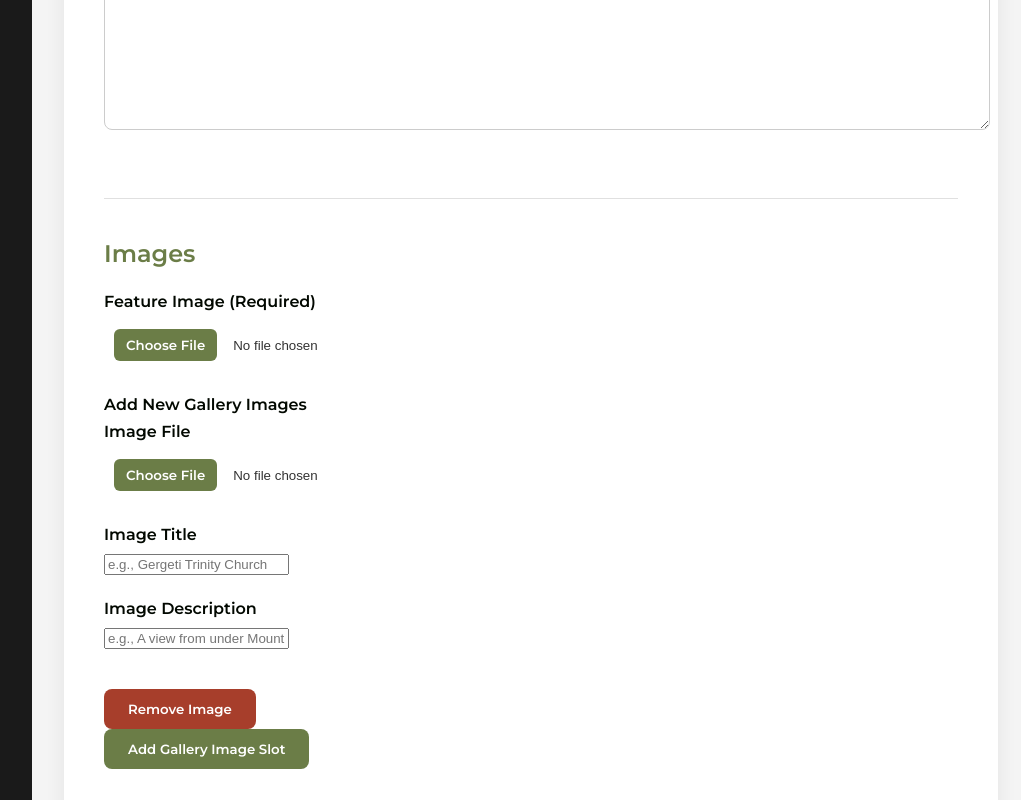
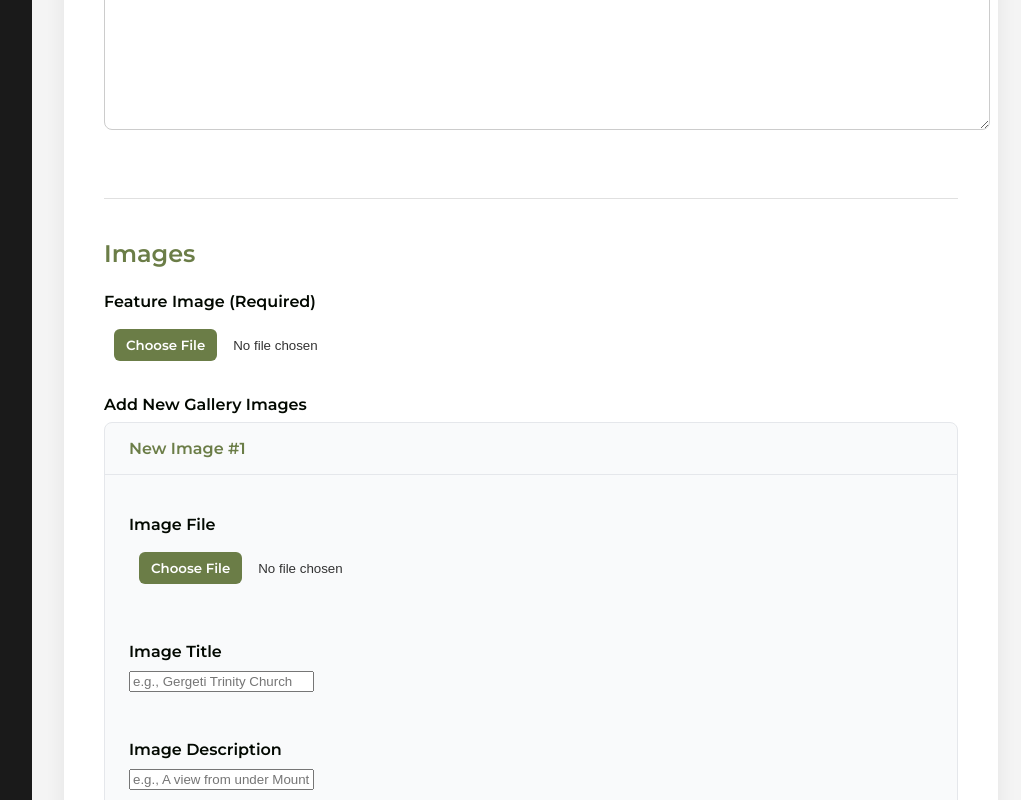
Before and after one commit to nikatopu/GeoWonder, a Next.js app: page /admin/tours/new in a window 1280 px wide. Both pictures are taken after a click on the button "Add Gallery Image Slot". Shown: the part 608-1408 px from the top of the page, without its empty margins (250-1271 px from the left). Built offline with nearby package versions, Linux system fonts and the light colour scheme; a web font is replaced by a local one.

Commit message:
Fix/ vercel issues

```diff
--- a/app/Home.module.scss
+++ b/app/Home.module.scss
@@ -194,7 +194,7 @@
   margin-top: 1em;
   background-color: var(--secondary-color);
   &:hover {
-    background-color: darken(#a73e2b, 10%);
+    background-color: adjust(#a73e2b, 10%);
   }
 }
 
--- a/app/articles/[slug]/Article.module.scss
+++ b/app/articles/[slug]/Article.module.scss
@@ -57,7 +57,7 @@
     transition: color 0.2s;
 
     &:hover {
-      color: darken(#a73e2b, 10%);
+      color: adjust(#a73e2b, 10%);
     }
   }
 
--- a/components/atoms/Button/Button.module.scss
+++ b/components/atoms/Button/Button.module.scss
@@ -30,14 +30,14 @@
 .primary {
   background-color: var(--primary-color);
   &:hover {
-    background-color: darken($color: #6b7d47, $amount: 7%);
+    background-color: adjust(#6b7d47, 7%);
   }
 }
 
 .secondary {
   background-color: var(--secondary-color);
   &:hover {
-    background-color: darken($color: #a73e2b, $amount: 10%);
+    background-color: adjust(#a73e2b, 10%);
   }
 }
 
--- a/components/organisms/Admin/Form.module.scss
+++ b/components/organisms/Admin/Form.module.scss
@@ -51,7 +51,7 @@
       transition: background-color 0.2s;
 
       &:hover {
-        background-color: darken(#6b7d47, 7%);
+        background-color: adjust(#6b7d47, 7%);
       }
     }
   }
@@ -111,3 +111,31 @@
   grid-template-columns: repeat(auto-fill, minmax(150px, 1fr));
   gap: 1rem;
 }
+
+.dynamicFieldset {
+  background: #f9fafb; // A slightly off-white background to distinguish it
+  border: 1px solid #e5e7eb;
+  border-radius: 8px;
+  padding: 1.5rem;
+  margin-bottom: 1.5rem;
+  display: grid; // Use grid for better control over layout
+  gap: 1.5rem; // Consistent spacing between fields
+  position: relative;
+}
+
+.fieldsetTitle {
+  font-family: var(--title-font);
+  font-weight: 600;
+  color: var(--primary-color);
+  margin: -1.5rem -1.5rem 1rem -1.5rem; // Position at the top, bleeding to edges
+  padding: 1rem 1.5rem;
+  border-bottom: 1px solid #e5e7eb;
+}
+
+// Target the remove button specifically within this component
+.removeButton {
+  justify-self: start; // Align the button to the left
+  margin-top: 0; // Remove margin from inline style
+  padding: 8px 16px; // Make it slightly smaller than main buttons
+  font-size: 0.9rem;
+}
--- a/components/organisms/Admin/TourForm.tsx
+++ b/components/organisms/Admin/TourForm.tsx
@@ -296,6 +296,9 @@ export function TourForm({ initialData }: TourFormProps) {
           <label>Add New Gallery Images</label>
           {fields.map((field, index) => (
             <div key={field.id} className={styles.dynamicFieldset}>
+              {/* Add a title to each new image block for better UX */}
+              <h4 className={styles.fieldsetTitle}>New Image #{index + 1}</h4>
+
               <div className={styles.field}>
                 <label>Image File</label>
                 <input
@@ -308,6 +311,7 @@ export function TourForm({ initialData }: TourFormProps) {
                   </p>
                 )}
               </div>
+
               <div className={styles.field}>
                 <label>Image Title</label>
                 <input
@@ -320,6 +324,7 @@ export function TourForm({ initialData }: TourFormProps) {
                   </p>
                 )}
               </div>
+
               <div className={styles.field}>
                 <label>Image Description</label>
                 <input
@@ -332,16 +337,18 @@ export function TourForm({ initialData }: TourFormProps) {
                   </p>
                 )}
               </div>
+
               <Button
                 type="button"
                 variant="secondary"
                 onClick={() => remove(index)}
-                style={{ justifySelf: "start", marginTop: "1rem" }}
+                className={styles.removeButton} // Use a class instead of inline style
               >
-                Remove Image
+                Remove This Image
               </Button>
             </div>
           ))}
+
           <Button
             type="button"
             variant="primary"
```
Also changed, not shown: app/admin/tours/TourActions.tsx (+16 -13 lines).
